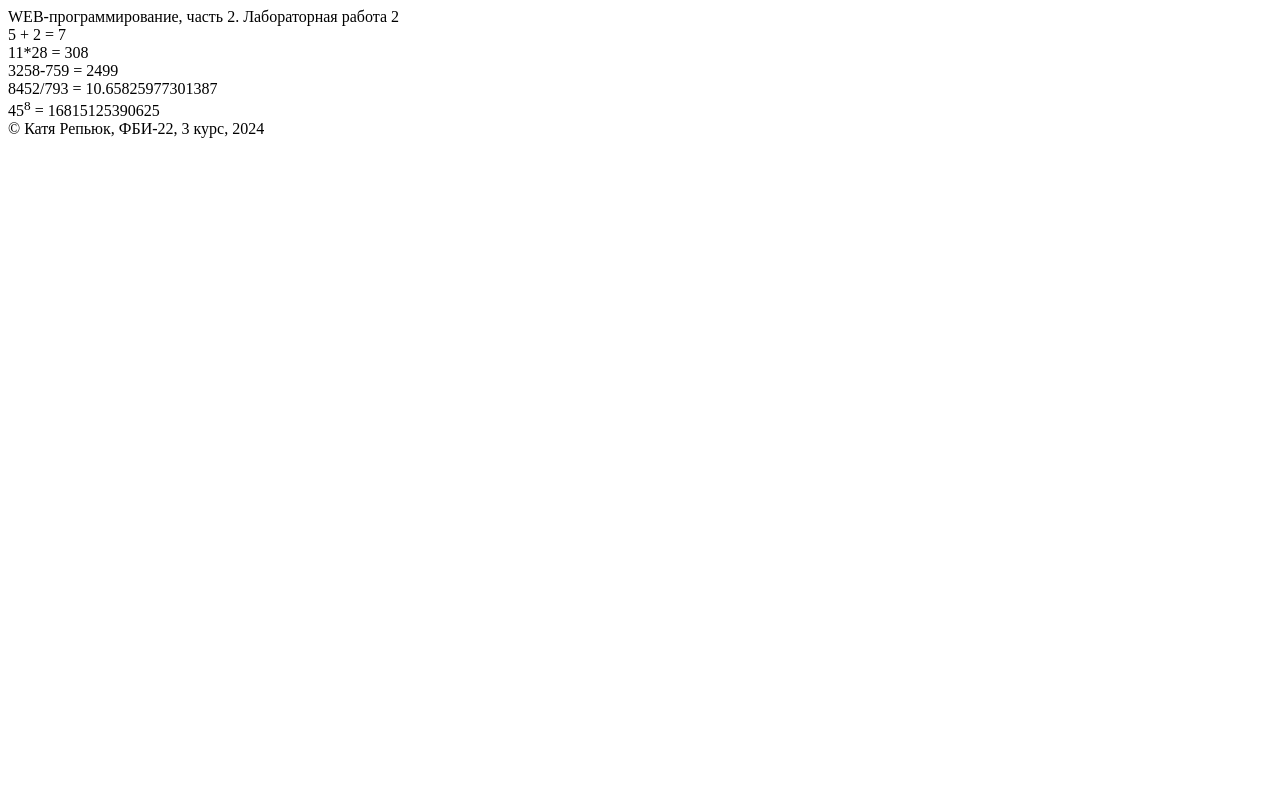
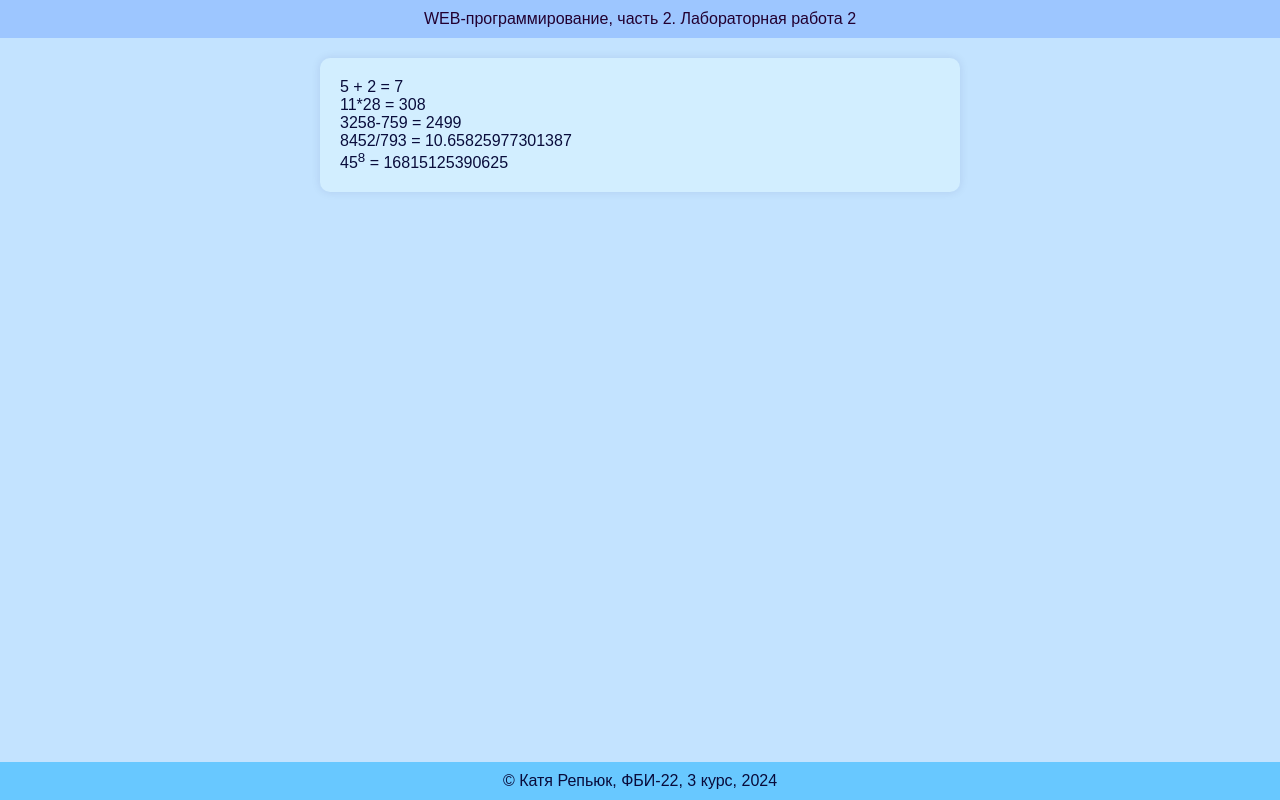
Before and after one commit to krepuk/web-programming-labs-2, a Flask app: page /lab2/example in a window 1280 px wide. Run offline with Flask 3, Linux system fonts and the light colour scheme.

Commit message:
подключение стилей

```diff
--- /dev/null
+++ b/static/main.css
@@ -0,0 +1,41 @@
+body {
+    font-family: Arial, sans-serif;
+    background-color: #c3e3ff;
+    color: #090c3b;
+    display: flex;
+    flex-direction: column;
+    justify-content: center;
+    align-items: center;
+    margin: 0;
+    padding: 0;
+}
+
+header {
+    color: #220031;
+    font-family: Arial, sans-serif;
+    margin-bottom: 20px;
+    background-color: #9dc6ff;
+    padding: 10px;
+    width: 100%;
+    text-align: center;
+}
+
+main {
+    margin-bottom: 20px;
+    padding: 20px;
+    background-color: #d2eeff;
+    border-radius: 10px;
+    box-shadow: 0 0 10px rgba(11, 3, 88, 0.1);
+    width: 80%;
+    max-width: 600px;
+}
+
+footer {
+    margin-top: 20px;
+    padding: 10px;
+    background-color: #68c8ff;
+    text-align: center;
+    width: 100%;
+    position: fixed;
+    bottom: 0;
+}
--- a/templates/example.html
+++ b/templates/example.html
@@ -4,6 +4,7 @@
     <meta charset="UTF-8">
     <meta name="viewport" content="width=device-width, initial-scale=1.0">
     <title>Катя Репьюк. Лабораторная работа {{number}}</title>
+    <link rel="stylesheet" href="{{ url_for('static', filename='main.css') }}">
 </head>
 <body>
     <header>
```
